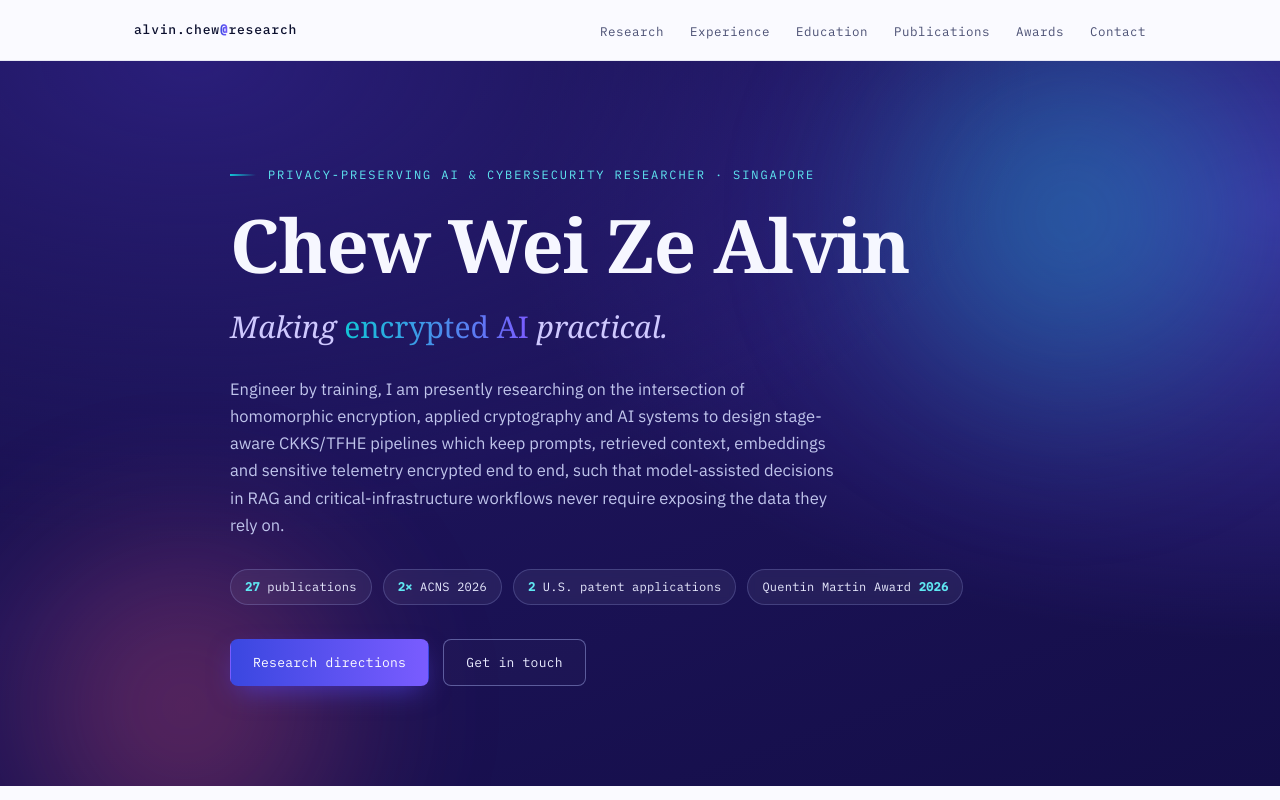
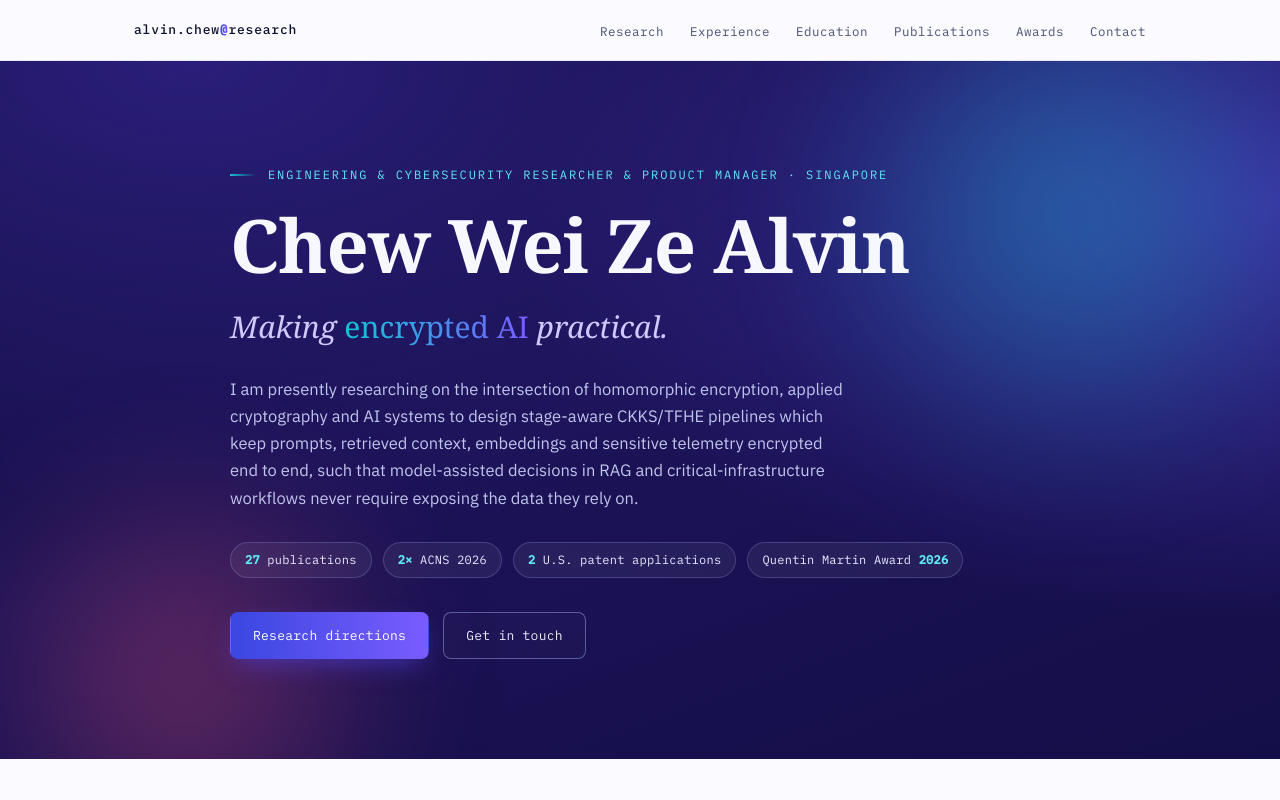
Before and after one commit to alvin21mfmlai/CWZA, a plain HTML site: page index.html in a window 1280 px wide. Shown: the top 800 px of the page. Drawn offline with Linux system fonts and the light colour scheme; a web font is replaced by a local one.

Commit message:
Update website

```diff
--- a/index.html
+++ b/index.html
@@ -4,7 +4,7 @@
 <meta charset="UTF-8">
 <meta name="viewport" content="width=device-width, initial-scale=1.0">
 <title> CWZA </title>
-<meta name="description" content="Chew Wei Ze Alvin — computational/engineering modelling — privacy-preserving AI and cybersecurity researcher working on homomorphic encryption, CKKS/TFHE and confidential RAG for trusted AI systems. 27 publications, 2 ACNS 2026 papers, 2 US patent applications.">
+<meta name="description" content="Chew Wei Ze Alvin — An engineer by training, a researcher by passion, and a product manager by profession.">
 <link rel="preconnect" href="https://fonts.googleapis.com">
 <link rel="preconnect" href="https://fonts.gstatic.com" crossorigin>
 <link href="https://fonts.googleapis.com/css2?family=STIX+Two+Text:ital,wght@0,400;0,600;0,700;1,400&family=IBM+Plex+Sans:wght@400;500;600&family=IBM+Plex+Mono:wght@400;500&display=swap" rel="stylesheet">
@@ -193,10 +193,10 @@ footer .wrap{display:flex;justify-content:space-between;gap:14px;flex-wrap:wrap;
 
 <header>
   <div class="wrap hero">
-    <p class="eyebrow">Privacy-Preserving AI &amp; Cybersecurity Researcher · Singapore</p>
+    <p class="eyebrow">Engineering &amp; Cybersecurity Researcher &amp; Product Manager · Singapore</p>
     <h1>Chew&nbsp;Wei&nbsp;Ze Alvin</h1>
     <p class="hero-thesis">Making <span class="grad-text">encrypted AI</span> practical.</p>
-    <p class="hero-sub">Engineer by training, I am presently researching on the intersection of homomorphic encryption, applied cryptography and AI systems to design stage-aware CKKS/TFHE pipelines which keep prompts, retrieved context, embeddings and sensitive telemetry encrypted end to end, such that model-assisted decisions in RAG and critical-infrastructure workflows never require exposing the data they rely on.</p>
+    <p class="hero-sub">I am presently researching on the intersection of homomorphic encryption, applied cryptography and AI systems to design stage-aware CKKS/TFHE pipelines which keep prompts, retrieved context, embeddings and sensitive telemetry encrypted end to end, such that model-assisted decisions in RAG and critical-infrastructure workflows never require exposing the data they rely on.</p>
     <div class="chips">
       <div class="chip"><b>27</b> publications</div>
       <div class="chip"><b>2×</b> ACNS 2026</div>
```
